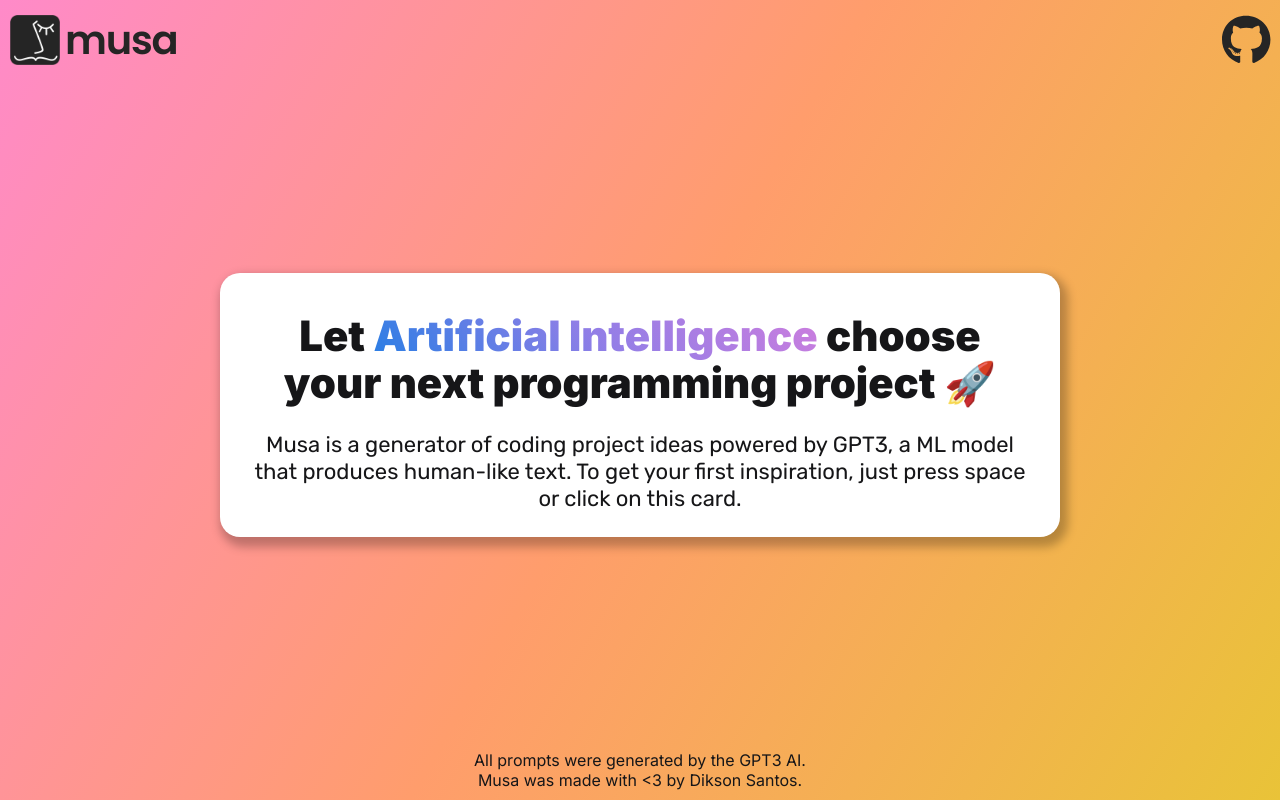
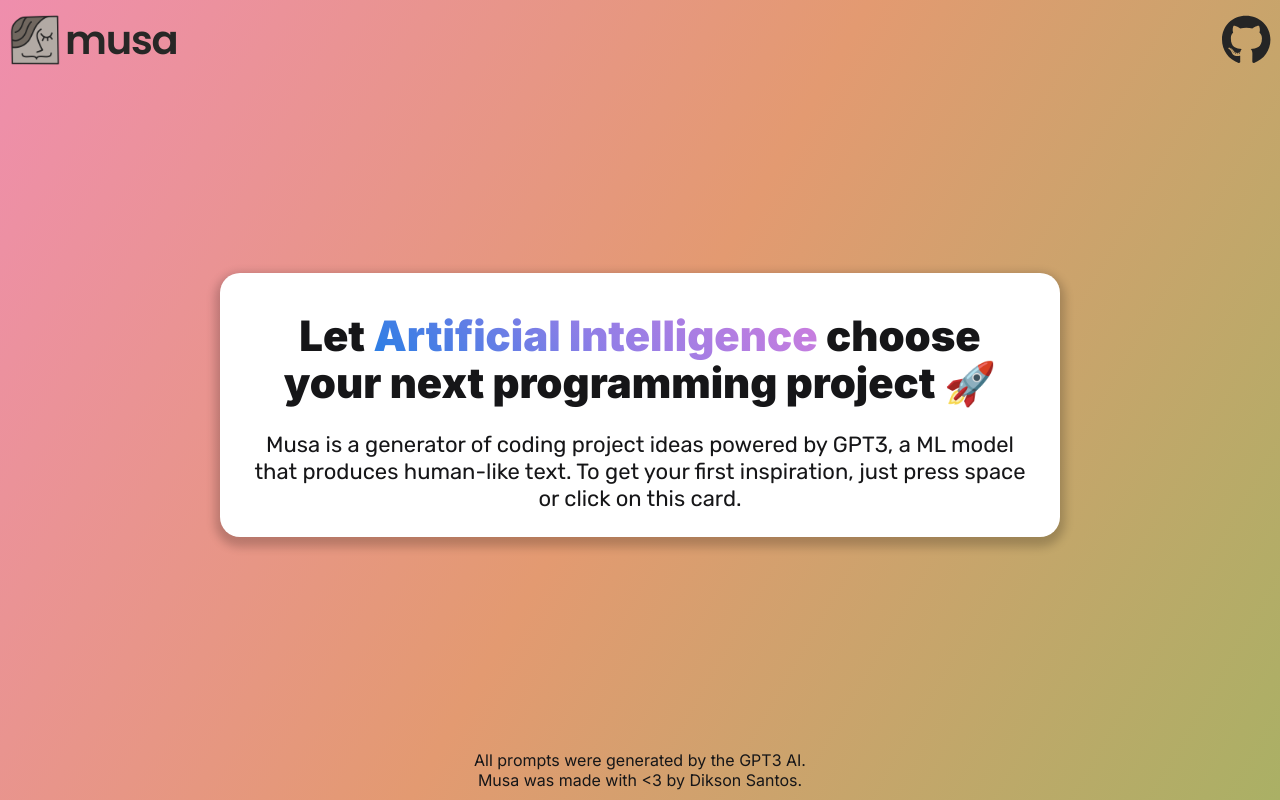
Before and after one commit to diksown/musa, a React (Create React App) app in the folder frontend/: page / in a window 1280 px wide. Built offline with nearby package versions, Linux system fonts and the light colour scheme.

Commit message:
add new musa logo! :sparkles:

```diff
--- a/frontend/src/Components/Card.css
+++ b/frontend/src/Components/Card.css
@@ -53,6 +53,6 @@
   max-width: 800px;
   background-color: #ffffff;
   border-radius: 20px;
-  box-shadow: 4px 6px 10px 4px rgba(0, 0, 0, 0.25);
+  box-shadow: 0px 5px 10px 5px rgba(0, 0, 0, 0.2);
   padding: 20px;
 }
--- a/frontend/src/Components/Navbar.css
+++ b/frontend/src/Components/Navbar.css
@@ -12,7 +12,7 @@
   font-weight: 600;
   font-size: 40px;
   font-family: "Poppins";
-  color: rgb(37, 37, 37);
+  color: rgb(39, 39, 38);
 }
 
 .MusaLogo {
--- a/frontend/src/Utils/gradient.js
+++ b/frontend/src/Utils/gradient.js
@@ -1,25 +1,25 @@
 import chroma from "chroma-js";
 
-const genColor = (hue, chr, lightness) => {
-  return chroma.hcl(hue, chr, lightness).hex();
+const genColor = (hue, chr, luminance) => {
+  return chroma.hcl(hue, chr, luminance).hex();
 };
 
 const generateGradient = () => {
   const randomHue = Math.floor(Math.random() * 360);
-  const deltaHue = 90;
-  const chr = 70;
-  const lightness = 80;
+  const deltaHue = 110;
+  const chr = 40;
+  const luminance = 70;
   return {
-    color1: genColor(randomHue, chr, lightness),
-    color3: genColor(randomHue + deltaHue / 2, chr, lightness),
-    color2: genColor(randomHue + deltaHue, chr, lightness),
+    color1: genColor(randomHue, chr, luminance),
+    color2: genColor(randomHue + deltaHue / 2, chr, luminance),
+    color3: genColor(randomHue + deltaHue, chr, luminance),
   };
 };
 
 const bgGradientStyle = () => {
   const gradient = generateGradient();
   return {
-    backgroundImage: `linear-gradient(120deg, ${gradient.color1}, ${gradient.color3}, ${gradient.color2})`,
+    backgroundImage: `linear-gradient(120deg, ${gradient.color1}, ${gradient.color2}, ${gradient.color3})`,
   };
 };
 
```
Also changed, not shown: frontend/src/Assets/Images/musa_logo.png.
